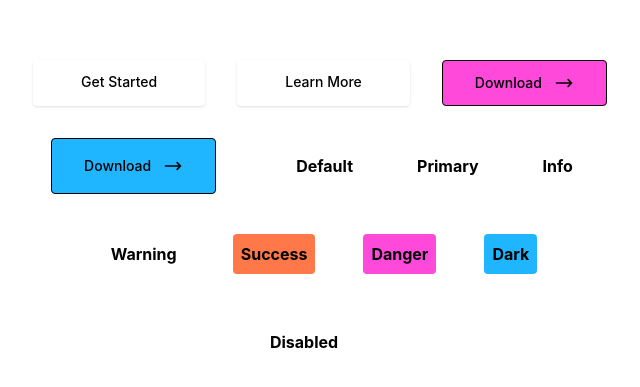
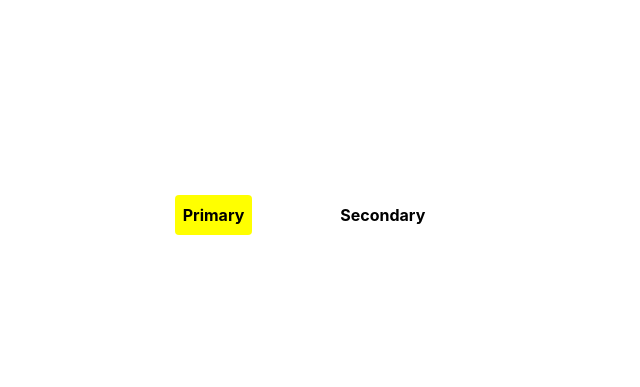
Before and after one commit to sivashankar97/DemoTailwindWithReact, a React (Create React App) app: page / in a window 1280 px wide. Shown: the part 201-588 px from the top of the page, without its empty margins (320-960 px from the left). Built offline with nearby package versions, Linux system fonts and the light colour scheme.

Commit message:
feat(demo): add primary prop and implemented the custom color

```diff
--- a/src/App.tsx
+++ b/src/App.tsx
@@ -11,117 +11,22 @@ function App() {
     className="mx-auto max-w-screen-xl px-4 py-32 lg:flex lg:h-screen lg:items-center"
   >
     <div className="mx-auto max-w-xl text-center">
-
-
-
-
       <div className="mt-8 flex flex-wrap justify-center gap-8">
-        <a
-          className="block w-full rounded bg-red-600 px-12 py-3 text-sm font-medium text-white shadow hover:bg-red-700 focus:outline-none focus:ring active:bg-red-500 sm:w-auto"
-          href="/get-started"
-        >
-          Get Started
-        </a>
-
-        <a
-          className="block w-full rounded px-12 py-3 text-sm font-medium text-red-600 shadow hover:text-red-700 focus:outline-none focus:ring active:text-red-500 sm:w-auto"
-          href="/about"
-        >
-          Learn More
-        </a>
-    <a
-  className="inline-flex items-center bg-secondary rounded border border-indigo-600 bg-indigo-600 px-8 py-3 text-white hover:bg-transparent hover:text-indigo-600 focus:outline-none focus:ring active:text-indigo-500"
-  href="/download"
->
-  <span className="text-sm font-medium"> Download </span>
-
-  <svg
-    className="ml-3 h-5 w-5"
-    xmlns="http://www.w3.org/2000/svg"
-    fill="none"
-    viewBox="0 0 24 24"
-    stroke="currentColor"
-  >
-    <path
-      stroke-linecap="round"
-      stroke-linejoin="round"
-      stroke-width="2"
-      d="M17 8l4 4m0 0l-4 4m4-4H3"
-    />
-  </svg>
-</a>
-
-<a
-  className="inline-flex items-center rounded border border-indigo-600 px-8 py-3 text-indigo-600 hover:bg-indigo-600 hover:text-white focus:outline-none focus:ring active:bg-indigo-500 bg-primary"
-  href="/download"
->
-  <span className="text-sm font-medium"> Download </span>
-
-  <svg
-    className="ml-3 h-5 w-5"
-    xmlns="http://www.w3.org/2000/svg"
-    fill="none"
-    viewBox="0 0 24 24"
-    stroke="currentColor"
-  >
-    <path
-      stroke-linecap="round"
-      stroke-linejoin="round"
-      stroke-width="2"
-      d="M17 8l4 4m0 0l-4 4m4-4H3"
-    />
-  </svg>
-</a>
-
-<hr />
-      <Button
+       <Button
       onClick={()=> alert('Button 1 is clicked !')}
       variant="default"
       size="sm"
-      > Default </Button>
-
-      <Button
-      onClick={()=> alert('Button 1 is clicked !')}
-      variant="primary"
-      size="sm"
+      primary={true}
       > Primary </Button>
 
-      <Button
-      onClick={()=> alert('Button 1 is clicked !')}
-      variant="info"
-      size="sm"
-      > Info </Button>
-
-      <Button
-      onClick={()=> alert('Button 1 is clicked !')}
-      variant="warning"
-      size="sm"
-      > Warning </Button>
-
-      <Button
-      onClick={()=> alert('Button 1 is clicked !')}
-      variant="bg-optional"
-      size="sm"
-      > Success </Button>
-
-      <Button
-      onClick={()=> alert('Button 1 is clicked !')}
-      variant="bg-secondary"
-      size="sm"
-      > Danger </Button>
-
-      <Button
-      onClick={()=> alert('Button 1 is clicked !')}
-      variant="bg-primary"
-      size="sm"
-      > Dark </Button>
+      <hr />
 
       <Button
       onClick={()=> alert('Button 1 is clicked !')}
       variant="default"
       size="sm"
-      disabled={true}
-      > Disabled </Button>
+      primary={false}
+      > Secondary </Button>
 
       <hr />
 
--- a/src/components/Button.tsx
+++ b/src/components/Button.tsx
@@ -8,7 +8,7 @@ interface Props {
   onClick: () => void;
   variant?: string, // default, primary, info, success, warning, danger, dark
   size?: string, // sm, md, lg
-  disabled?: boolean;
+  primary?: boolean;
 }
 
 // button component, consuming props
@@ -17,14 +17,13 @@ const Button: React.FC<Props> = ({
   onClick,
   variant = 'default',
   size = 'md',
-  disabled,
+  primary,
   ...args
 }) => {
   return (
     <button
-      className={`btn ${variant} ${size}` + (disabled ? ' disabled' : '')}
+      className={`btn ${variant} ${size}` + (primary ? ' bg-primary' : '')}
       onClick={onClick}
-      disabled={disabled}
       {...args}
     >
       {children}
--- a/tailwind.config.js
+++ b/tailwind.config.js
@@ -4,7 +4,7 @@ module.exports = {
   theme: {
     extend: {},
     colors: {
-      primary: "#1fb6ff",
+      primary: "#FFFF00",
       secondary: "#ff49db",
       optional: "#ff7849",
       green: "#13ce66",
```
